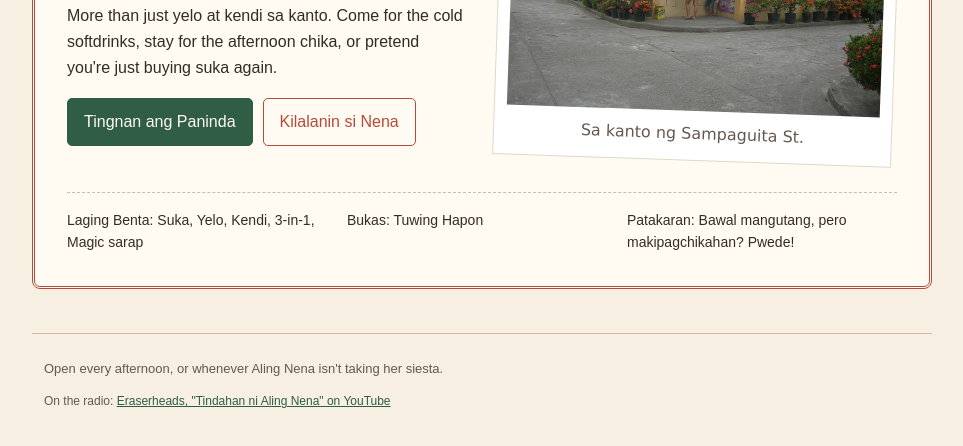
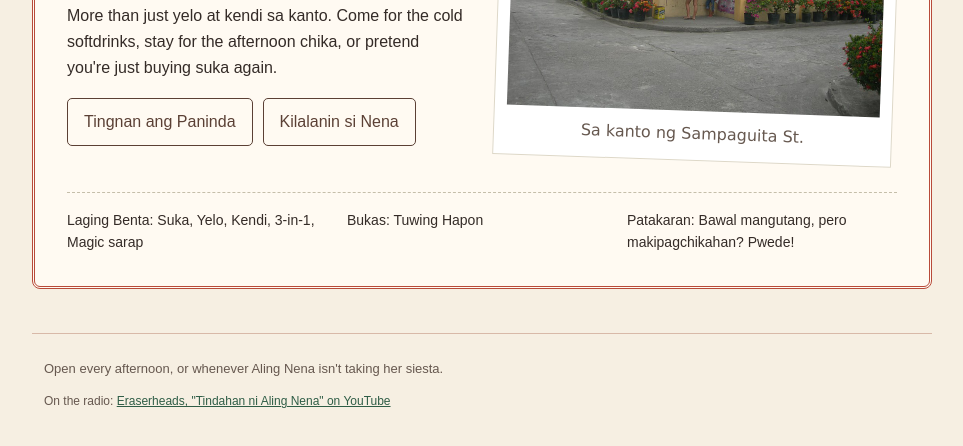
Before and after one commit to zgparel-hue/MP1, a plain HTML site: page index.html in a window 1280 px wide. Shown: the part 332-778 px from the top of the page, without its empty margins (158-1121 px from the left). Drawn offline with Linux system fonts and the light colour scheme.

Commit message:
color theme changes

```diff
--- a/style.css
+++ b/style.css
@@ -145,6 +145,13 @@ button,
   color: #b84a39;
 }
 
+.home-actions .action-link,
+.home-actions .secondary-link {
+  border-color: #5b4035;
+  background: transparent;
+  color: #5b4035;
+}
+
 .action-link:hover,
 button:hover {
   border-color: #b84a39;
@@ -153,6 +160,11 @@ button:hover {
 
 .secondary-link:hover {
   background: #f4e4dc;
+}
+
+.home-actions .action-link:hover,
+.home-actions .secondary-link:hover {
+  background: #f2e7d8;
 }
 
 .home-photo {
```
Also changed, not shown: assets/IMAGE-CREDIT.txt (deleted).
